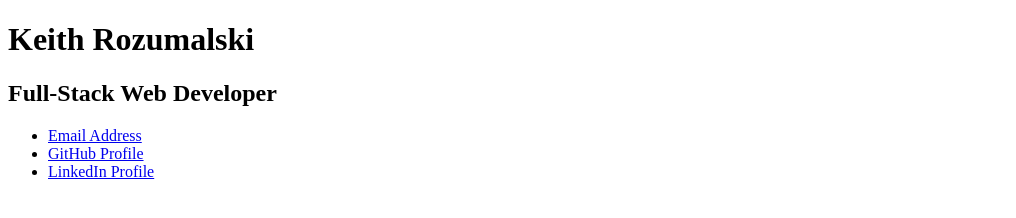
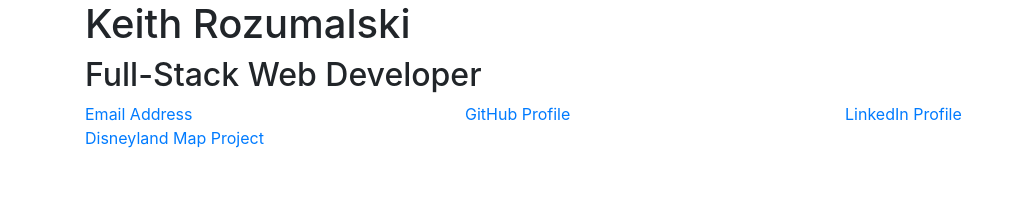
Before and after one commit to krozuma/krozuma.github.io, a plain HTML site: page index.html in a window 1280 px wide. Shown: the whole page, without its empty margins (0-1016 px from the left). Drawn offline with nearby package versions, Linux system fonts and the light colour scheme.

Commit message:
Add Disneyland project link

```diff
--- a/index.html
+++ b/index.html
@@ -3,6 +3,7 @@
 <head>
   <meta charset="utf-8">
   <meta name="viewport" content="width=device-width, initial-scale=1, shrink-to-fit=no">
+  <link rel="stylesheet" href="https://stackpath.bootstrapcdn.com/bootstrap/4.1.2/css/bootstrap.min.css" integrity="sha384-Smlep5jCw/wG7hdkwQ/Z5nLIefveQRIY9nfy6xoR1uRYBtpZgI6339F5dgvm/e9B" crossorigin="anonymous">
   <link rel="stylesheet" href="main.css">
   <title>Keith Rozumalski: Web Developer</title>
 </head>
@@ -10,11 +11,22 @@
   <div class="container">
     <h1>Keith Rozumalski</h1>
     <h2>Full-Stack Web Developer</h2>
-    <ul>
-      <li><a href="mailto:krozu@comcast.net" target="_blank">Email Address</a></li>
-      <li><a href="https://github.com/krozuma" target="_blank">GitHub Profile</a></li>
-      <li><a href="https://www.linkedin.com/in/keith-rozumalski-8456477/" target="_blank">LinkedIn Profile</a></li>
-    </ul>
+    <div class="row">
+      <div class="col-md-4">
+          <a href="mailto:krozu@comcast.net" target="_blank">Email Address</a>
+      </div>
+      <div class="col-md-4">
+          <a href="https://github.com/krozuma" target="_blank">GitHub Profile</a>
+      </div>
+      <div class="col-md-4">
+          <a href="https://www.linkedin.com/in/keith-rozumalski-8456477/" target="_blank">LinkedIn Profile</a>
+      </div>
+  </div>
+  <div class="row">
+    <div class="col-md-6">
+      <a href="krozuma.github.io/Disneyland_proj">Disneyland Map Project</a>
+    </div>
+  </div>
   </div>
   <script src="https://code.jquery.com/jquery-3.3.1.slim.min.js" integrity="sha384-q8i/X+965DzO0rT7abK41JStQIAqVgRVzpbzo5smXKp4YfRvH+8abtTE1Pi6jizo" crossorigin="anonymous"></script>
   <script src="https://cdnjs.cloudflare.com/ajax/libs/popper.js/1.14.3/umd/popper.min.js" integrity="sha384-ZMP7rVo3mIykV+2+9J3UJ46jBk0WLaUAdn689aCwoqbBJiSnjAK/l8WvCWPIPm49" crossorigin="anonymous"></script>
```
